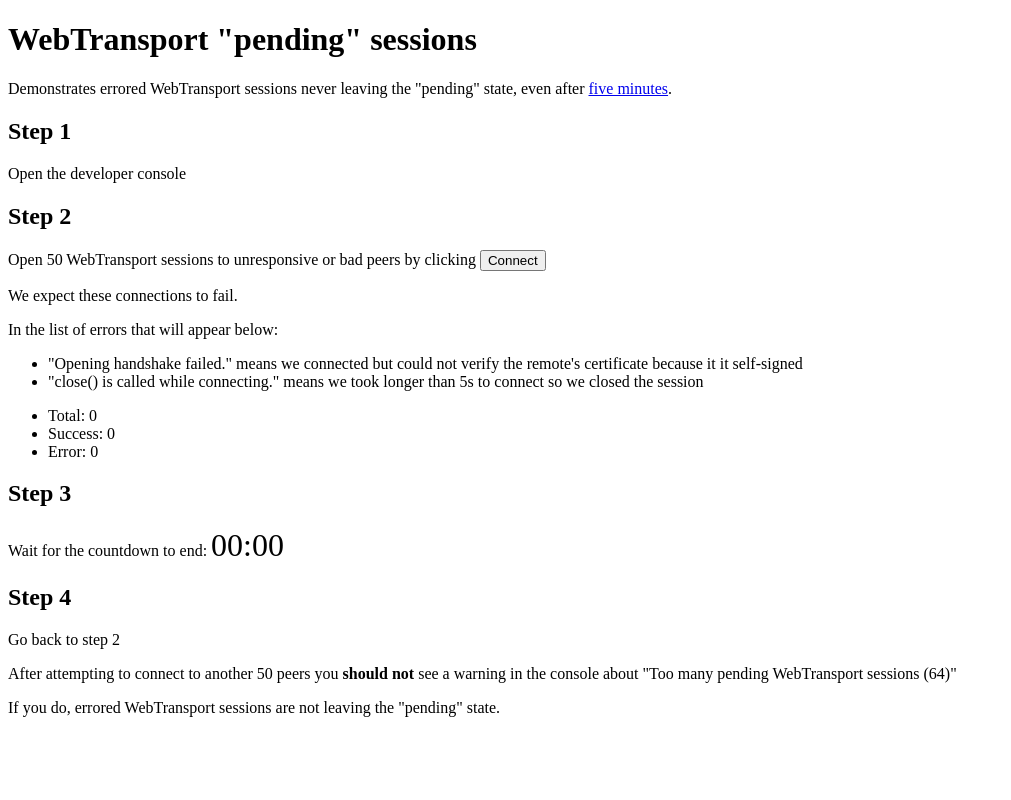
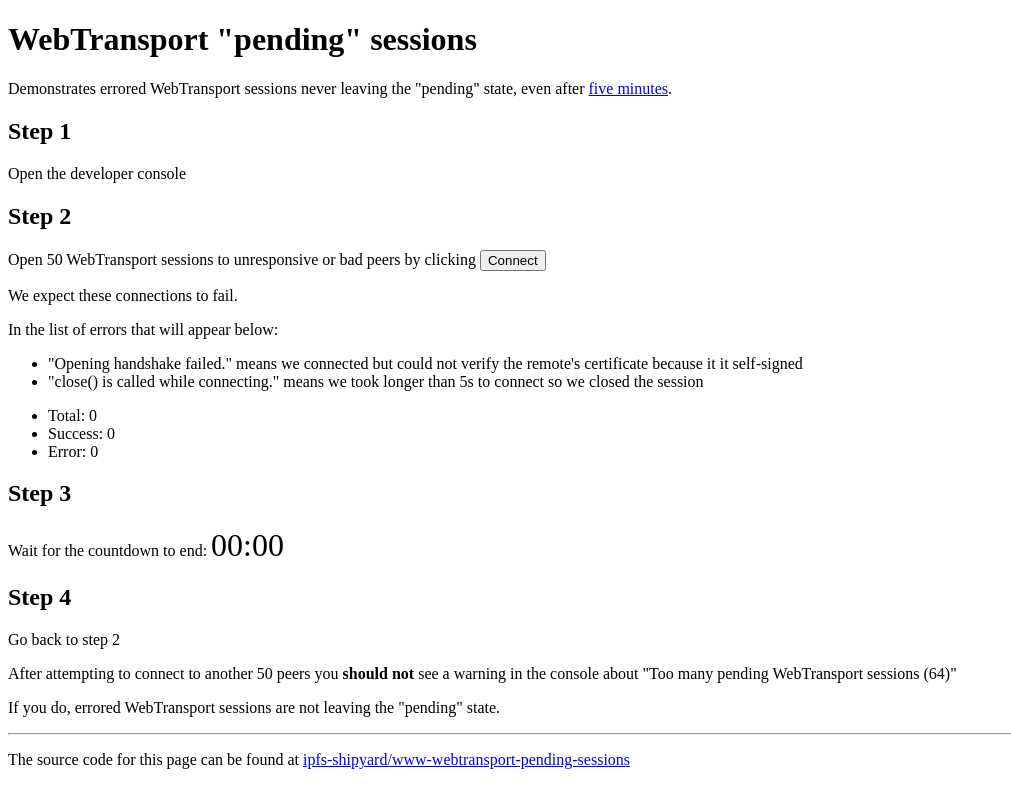
Before and after one commit to ipfs-shipyard/www-webtransport-pending-sessions, a website: page src/index.html in a window 1280 px wide. Shown: the whole page, without its empty margins (0-1011 px from the left). Drawn offline with Linux system fonts and the light colour scheme.

Commit message:
add readme and repo link

```diff
--- a/src/index.html
+++ b/src/index.html
@@ -4,7 +4,7 @@
     <meta charset="UTF-8" />
     <meta http-equiv="X-UA-Compatible" content="IE=edge" />
     <meta name="viewport" content="width=device-width, initial-scale=1.0" />
-    <title>Dial WebTransport addresses</title>
+    <title>Errored WebTransport should not be pending</title>
     <script type="module" defer src="./index.js"></script>
   </head>
   <body>
@@ -37,5 +37,8 @@
     <p>Go back to step 2</p>
     <p>After attempting to connect to another 50 peers you <strong>should not</strong> see a warning in the console about "Too many pending WebTransport sessions (64)"</p>
     <p>If you do, errored WebTransport sessions are not leaving the "pending" state.</p>
+
+    <hr>
+    <p>The source code for this page can be found at <a href="https://github.com/ipfs-shipyard/www-webtransport-pending-sessions">ipfs-shipyard/www-webtransport-pending-sessions</a></p>
   </body>
 </html>
```
Also changed, not shown: README.md (added).
